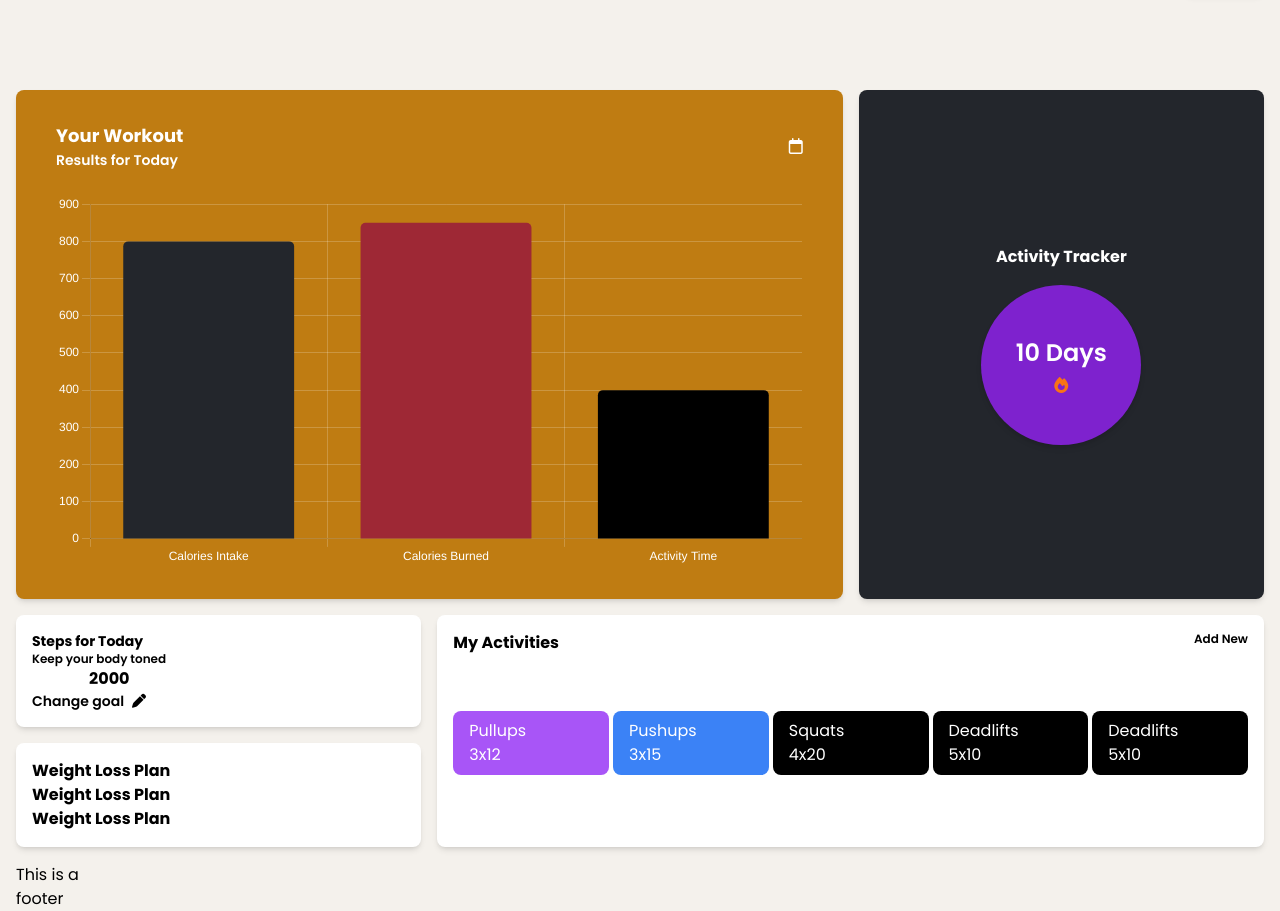
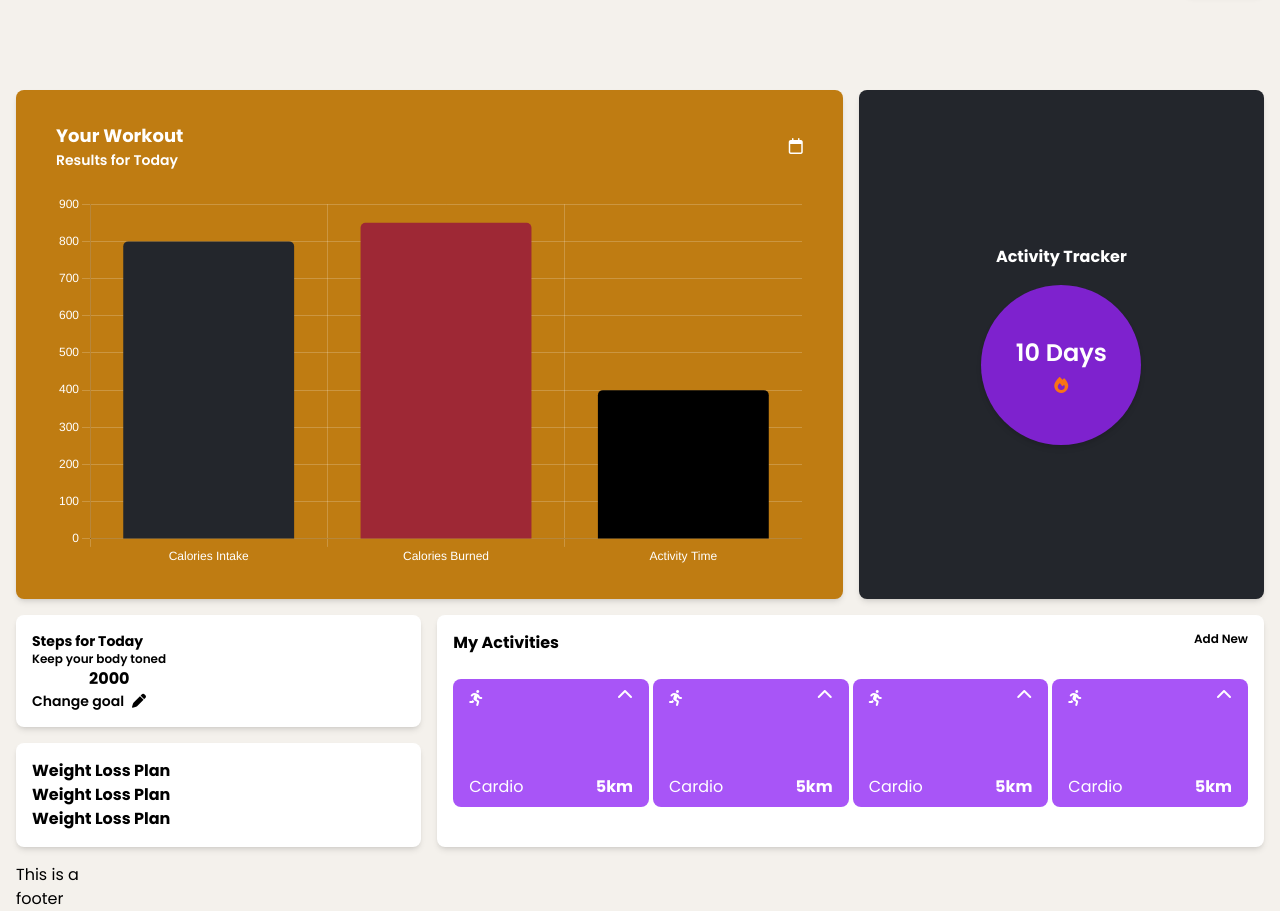
Before and after one commit to rubentotterman/logify, a website: page index.html in a window 1280 px wide. Shown: the part 74-985 px from the top of the page. Drawn offline with nearby package versions, Linux system fonts and the light colour scheme.

Commit message:
My Activities Card updated
Updated UI on the children of the activity card, added icons, ui structure.

```diff
--- a/index.html
+++ b/index.html
@@ -84,25 +84,53 @@
             <p class="font-semibold text-xs">Add New</p>
           </div>
           <div class="flex flex-col lg:justify-center lg:items-center lg:flex-row  gap-1 w-full h-full">
-            <div id="child" class="bg-purple-500 px-4 py-2 rounded-lg text-white font-thin  flex-1 sm:w-full">
-              <p>Pullups</p>
-              <p>3x12</p>
+            <div id="child" class="bg-purple-500 flex flex-col justify-between h-32 px-4 py-2 rounded-lg text-white font-thin  flex-1 sm:w-full">
+              <div class="flex justify-between">
+                <div class="">
+                  <i class="fa-solid fa-person-running"></i>
+                </div>
+                <i class="fa-solid fa-chevron-up"></i>
+              </div>
+              <div class="flex justify-between gap-4">
+                <p class="font-thin">Cardio</p>
+                <p class="font-bold">5km</p>
+              </div>
             </div>
-            <div id="child" class="bg-blue-500 px-4 py-2 rounded-lg text-white font-thin flex-1 sm:w-full">
-              <p>Pushups</p>
-              <p>3x15</p>
+            <div id="child" class="bg-purple-500 flex flex-col justify-between h-32 px-4 py-2 rounded-lg text-white font-thin  flex-1 sm:w-full">
+              <div class="flex justify-between">
+                <div class="">
+                  <i class="fa-solid fa-person-running"></i>
+                </div>
+                <i class="fa-solid fa-chevron-up"></i>
+              </div>
+              <div class="flex justify-between gap-4">
+                <p class="font-thin">Cardio</p>
+                <p class="font-bold">5km</p>
+              </div>
             </div>
-            <div id="child" class="bg-black px-4 py-2 rounded-lg text-white font-thin  flex-1 sm:w-full">
-              <p>Squats</p>
-              <p>4x20</p>
+            <div id="child" class="bg-purple-500 flex flex-col justify-between h-32 px-4 py-2 rounded-lg text-white font-thin  flex-1 sm:w-full">
+              <div class="flex justify-between">
+                <div class="">
+                  <i class="fa-solid fa-person-running"></i>
+                </div>
+                <i class="fa-solid fa-chevron-up"></i>
+              </div>
+              <div class="flex justify-between gap-4">
+                <p class="font-thin">Cardio</p>
+                <p class="font-bold">5km</p>
+              </div>
             </div>
-            <div id="child" class="bg-black px-4 py-2 rounded-lg text-white font-thin  flex-1 sm:w-full">
-              <p>Deadlifts</p>
-              <p>5x10</p>
-            </div>
-            <div id="child" class="bg-black px-4 py-2 rounded-lg text-white font-thin  flex-1 sm:w-full">
-              <p>Deadlifts</p>
-              <p>5x10</p>
+            <div id="child" class="bg-purple-500 flex flex-col justify-between h-32 px-4 py-2 rounded-lg text-white font-thin  flex-1 sm:w-full">
+              <div class="flex justify-between">
+                <div class="">
+                  <i class="fa-solid fa-person-running"></i>
+                </div>
+                <i class="fa-solid fa-chevron-up"></i>
+              </div>
+              <div class="flex justify-between gap-4">
+                <p class="font-thin">Cardio</p>
+                <p class="font-bold">5km</p>
+              </div>
             </div>
           </div>
         </div>
```
Also changed, not shown: dist/output.css.
